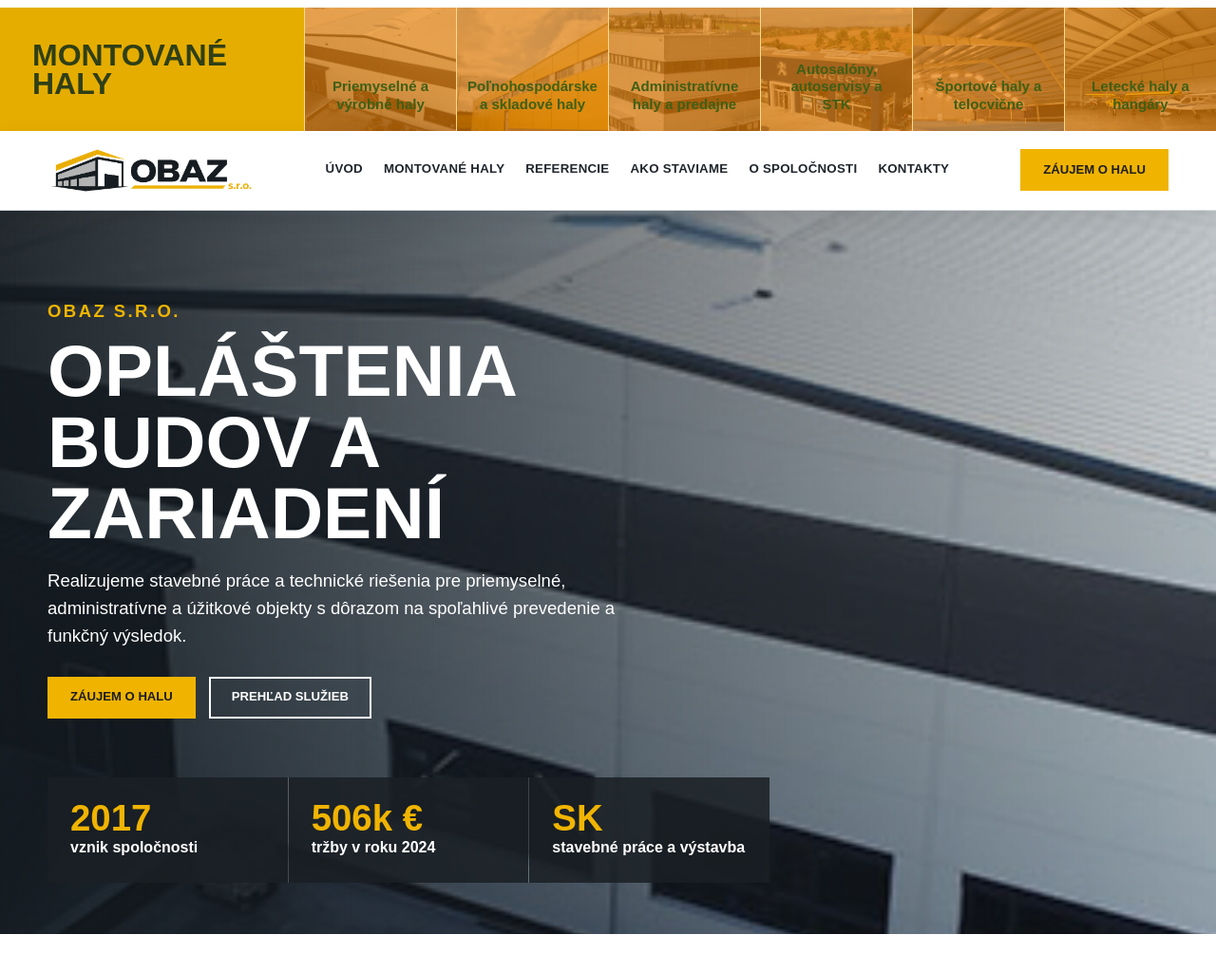
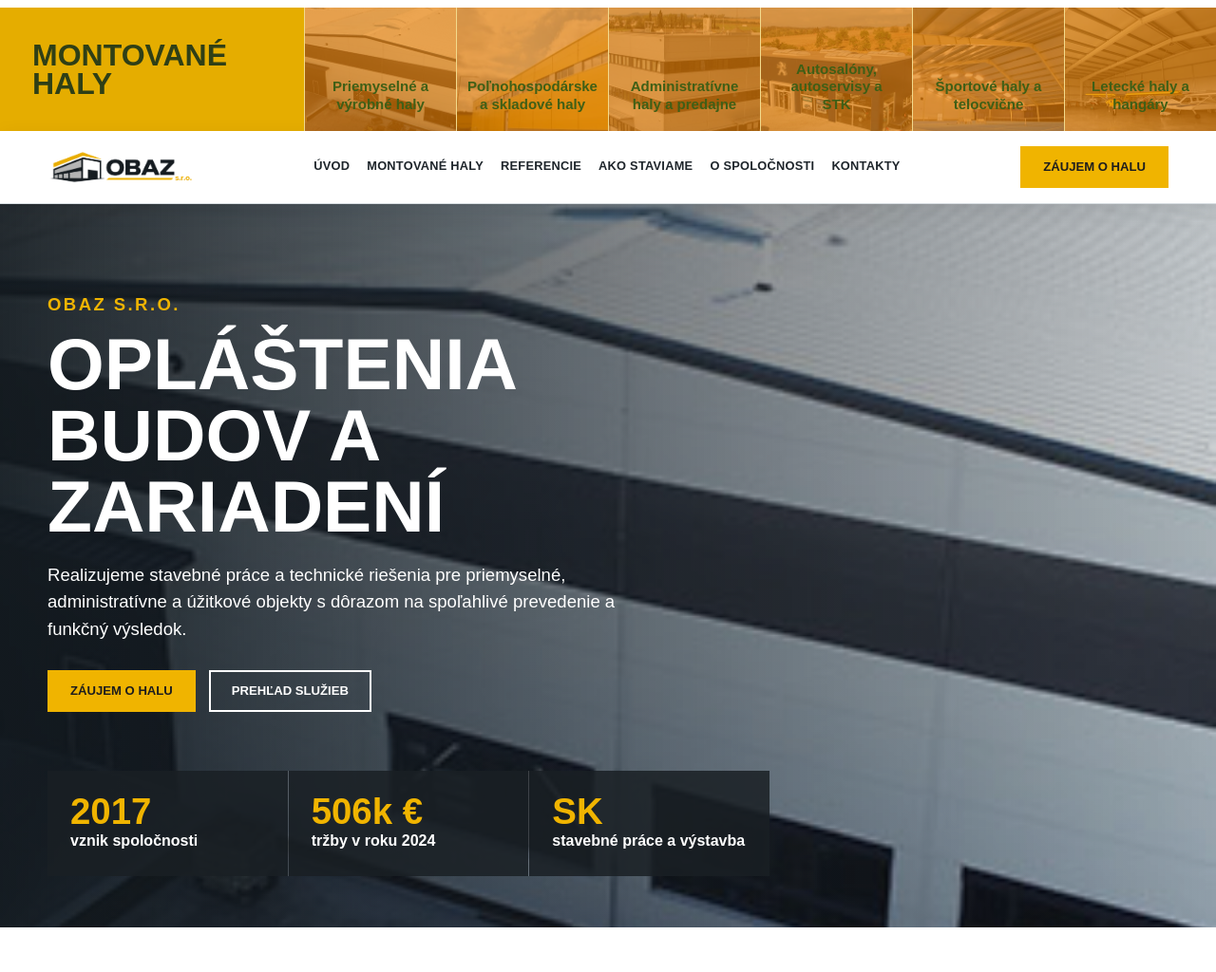
Before and after one commit to PolnikR/Obaz, a Django app: page / in a window 1280 px wide. Shown: the top 1024 px of the page at 95% size. Run offline with Django 5.2, Linux system fonts and the light colour scheme; data that the repository does not hold is empty.

Commit message:
header with logo

```diff
--- a/home/static/home/css/site.css
+++ b/home/static/home/css/site.css
@@ -100,7 +100,7 @@ a { color: inherit; text-decoration: none; }
   display: grid;
   grid-template-columns: auto 1fr auto;
   align-items: center;
-  gap: 28px;
+  gap: 22px;
   padding: 16px max(24px, calc((100vw - var(--container)) / 2));
   background: rgba(255,255,255,.88);
   backdrop-filter: blur(10px);
@@ -113,19 +113,23 @@ a { color: inherit; text-decoration: none; }
   text-decoration: none;
 }
 .site-header .brand-logo img {
-  width: clamp(190px, 17vw, 260px);
+  width: clamp(150px, 12vw, 185px);
   height: auto;
 }
 .main-nav {
   display: flex;
   justify-content: center;
-  flex-wrap: wrap;
-  gap: 8px 22px;
-  font-size: .83rem;
+  flex-wrap: nowrap;
+  gap: 18px;
+  font-size: .8rem;
   font-weight: 800;
   letter-spacing: .02em;
 }
-.main-nav a { padding: 9px 0; border-bottom: 3px solid transparent; }
+.main-nav a {
+  padding: 9px 0;
+  border-bottom: 3px solid transparent;
+  white-space: nowrap;
+}
 .main-nav a:hover { border-bottom-color: var(--brand); }
 .quote-button,
 .button {
@@ -138,6 +142,7 @@ a { color: inherit; text-decoration: none; }
   font-weight: 800;
   text-transform: uppercase;
   font-size: .82rem;
+  white-space: nowrap;
   transition: background .2s ease, color .2s ease, transform .2s ease;
 }
 .quote-button,
@@ -257,6 +262,7 @@ h3 { font-size: 1.1rem; line-height: 1.25; }
   .top-categories { grid-template-columns: repeat(3, 1fr); }
   .brand-strip { grid-column: 1 / -1; }
   .site-header { grid-template-columns: 1fr; justify-items: center; }
+  .main-nav { flex-wrap: wrap; }
   .product-grid, .news-grid { grid-template-columns: repeat(2, minmax(0, 1fr)); }
   .company, .cta { grid-template-columns: 1fr; }
   .cta-actions { justify-content: flex-start; }
```
